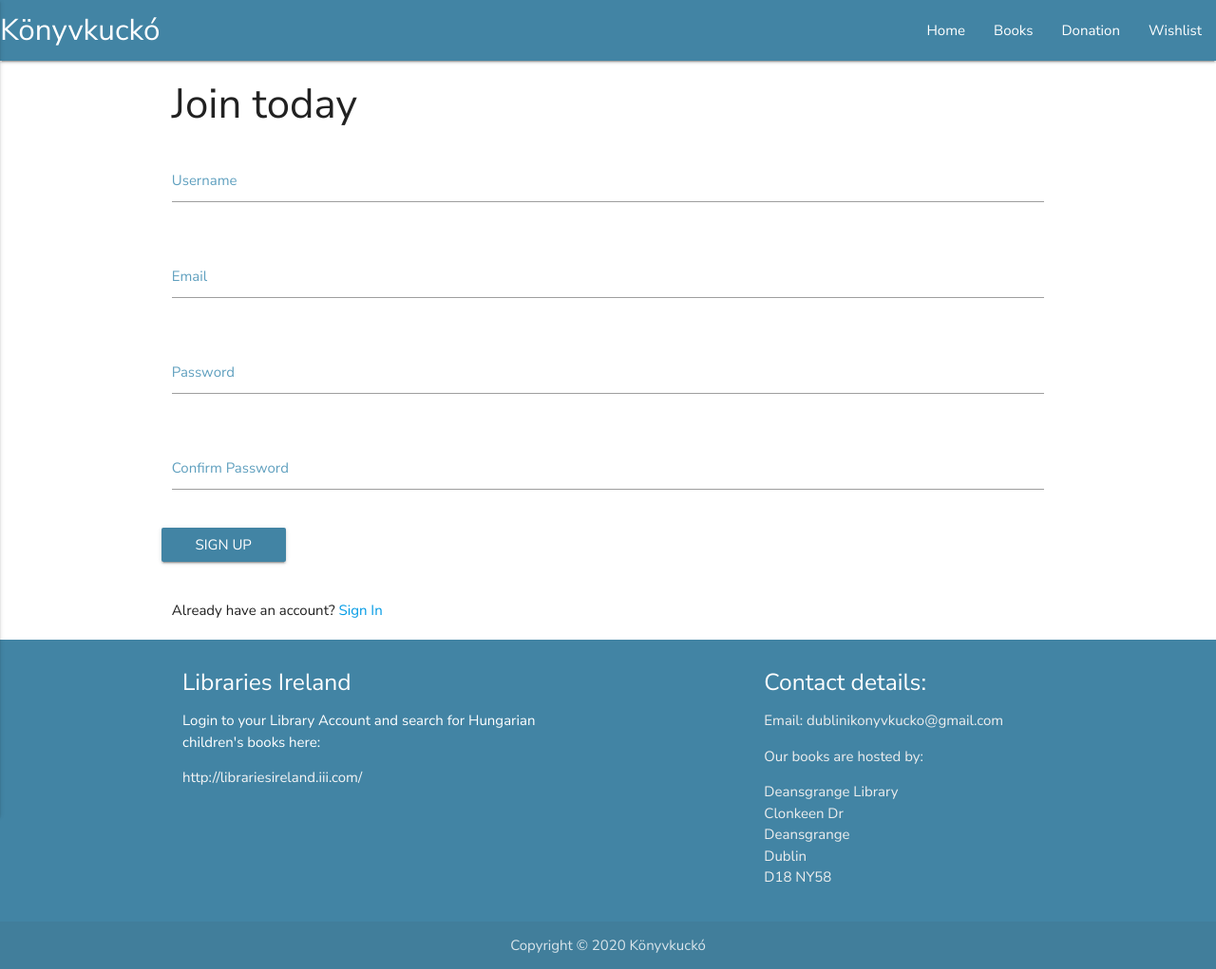
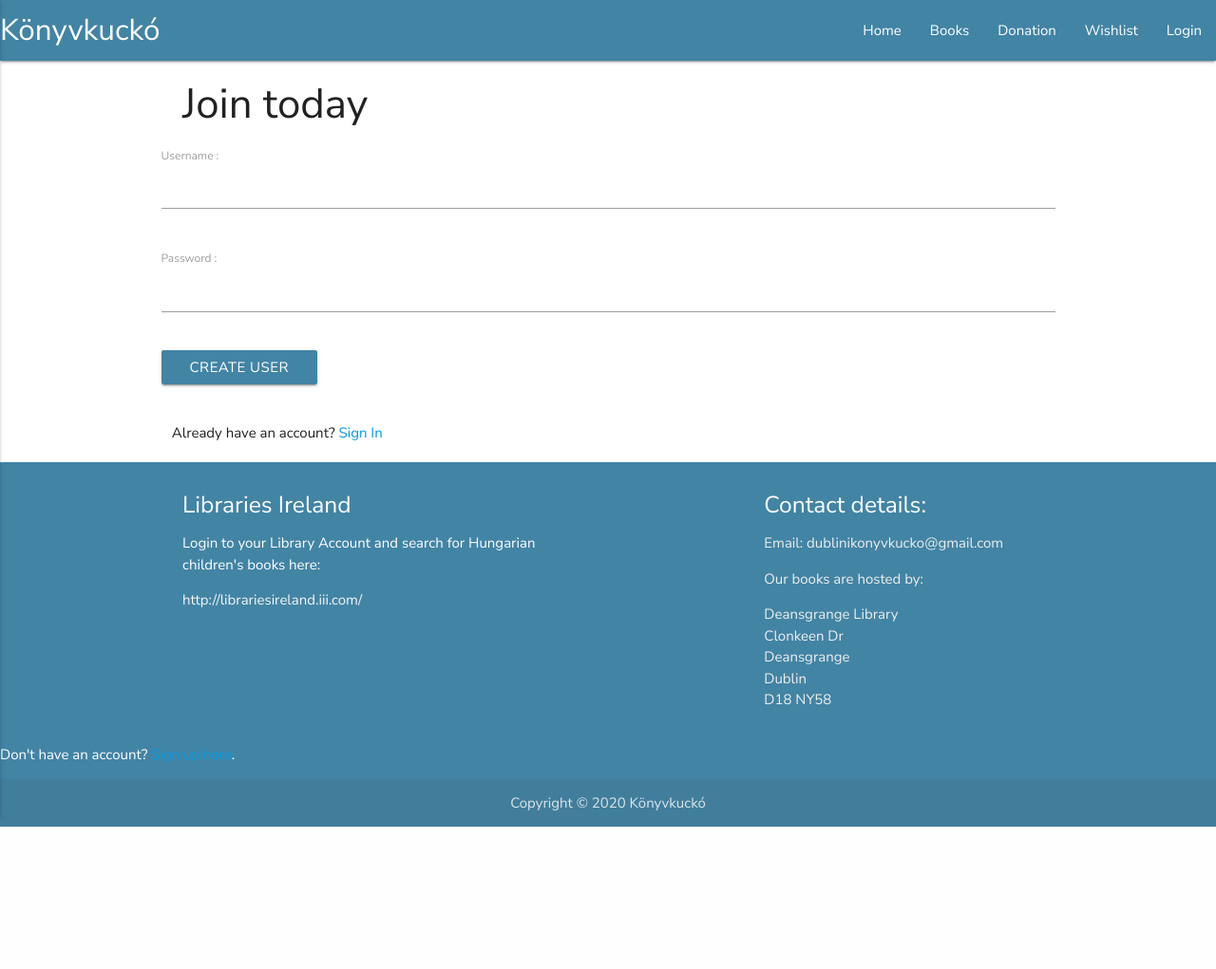
Before and after one commit to taikatta/Milestone3-Konyvkucko, a Flask app: page /register in a window 1280 px wide. Shown: the whole page at 95% size. After the commit the page ends 871 px from the top, so only its background shows below. Run offline with Flask 2, Linux system fonts and the light colour scheme; data that the repository does not hold is empty; some libraries are stand-ins or nearby versions.

Commit message:
Login and register added

```diff
--- a/app.py
+++ b/app.py
@@ -1,9 +1,13 @@
 import os
 from os import path
-from flask import Flask, render_template, redirect, request, url_for, flash
+from flask import Flask, render_template, redirect, request, url_for, flash, session
+from flask_login import LoginManager, current_user, login_user, logout_user, login_required
 from forms import RegistrationForm, LoginForm
+from werkzeug.security import generate_password_hash, check_password_hash
 from flask_pymongo import PyMongo
 from bson.objectid import ObjectId
+import bcrypt
+
 
 
 """
@@ -23,6 +27,7 @@ app.config["MONGO_URI"] = 'mongodb+srv://root:m0ng0database@myfirstcluster-ptc6u
 app.config['SECRET_KEY'] ='da9be48bda6f85a3d2a1945b7c163b58'
 
 mongo = PyMongo(app)
+
 
 @app.route('/')
 def home():
@@ -192,25 +197,63 @@ def book_detail(book_id):
 def response_404(exception):
     return render_template('404.html', exception=exception)
 
-@app.route('/register', methods=['GET', 'POST'])
-def register():
-    form = RegistrationForm()
-    if form.validate_on_submit():
-        flash(f'Account created for {form.username.data}!', 'success')
-        return redirect(url_for('home'))
-    return render_template('register.html', title='Register', form=form)
-
+@app.route('/userlogin', methods=['GET', 'POST'])
+def userlogin():
+    return render_template("login.html", title='Login')
 
 @app.route('/login', methods=['GET', 'POST'])
 def login():
-    form = LoginForm()
-    if form.validate_on_submit():
-        if form.email.data == 'taikatta@gmail.com' and form.password.data == 'CodeInstitute':
-            flash('You have been logged in!', 'success')
+    username = request.form['username']
+    login_user = mongo.db.users.find_one({'username' : username})
+
+    if login_user:
+        if bcrypt.checkpw(request.form['password'].encode('utf-8'),
+                        login_user['password']):
+            session['username'] = request.form.to_dict()['username']
+            """ user_id = login_user['username'] """
+            flash('You are successfully logged in')
             return redirect(url_for('home'))
         else:
-            flash('Login Unsuccessful. Please check username and password', 'danger')
-    return render_template('login.html', title='Login', form=form)
+            flash('Invalid username/password combination!')
+            return render_template('register.html', genres=mongo.db.genres.find())
+    else:
+        flash('Invalid username/password combination!')
+
+    return render_template('register.html', genres=mongo.db.genres.find())
+
+@app.route('/register', methods=['POST', 'GET'])
+def register():
+    """Register user."""
+
+    if request.method == 'POST':
+        existing_user = mongo.db.users.find_one({'username' : request.form['username']})
+        password = request.form['password']
+        username = request.form['username']
+
+        if password == '' or username == '':
+            error = 'Please enter a username and password'
+            return render_template("home.html", title='Home', error=error)
+
+        if existing_user is None:
+            hashpass = bcrypt.hashpw(request.form['password'].encode('utf-8'), bcrypt.gensalt())
+
+            mongo.db.users.insert_one({
+                'username' : request.form['username'],
+                'password' : hashpass
+            })
+            session['username'] = request.form['username']
+            return redirect(url_for('home'))
+        else:
+            flash('This username already exists!')
+
+    return render_template('register.html', genres=mongo.db.genres.find())
+
+@app.route('/end_session')
+def end_session():
+    """End session."""
+
+    session.clear()
+    return render_template("home.html", title='Home')
 
 if __name__ == '__main__':
     app.run(host=os.environ.get('IP'),
--- a/templates/base.html
+++ b/templates/base.html
@@ -26,12 +26,14 @@
                     <li><a href="{{url_for('allbooks')}}">Books</a></li>
                     <li><a href="{{url_for('book_donation')}}">Donation</a></li>
                     <li><a href="{{url_for('wishlist')}}">Wishlist</a></li>
+                    <li><a href="{{url_for('userlogin')}}">Login</a></li>
                 </ul>
                 <ul class="side-nav" id="mobile-demo">
                     <li><a href="{{url_for('home')}}">Home</a></li>
                     <li><a href="{{url_for('allbooks')}}">Books</a></li>
                     <li><a href="{{url_for('book_donation')}}">Donation</a></li>
                     <li><a href="{{url_for('wishlist')}}">Wishlist</a></li>
+                    <li><a href="{{url_for('userlogin')}}">Login</a></li>
                 </ul>
             </div>
         </nav>
@@ -50,17 +52,24 @@
                 <div class="col l6 s12">
                     <h5 class="white-text">Libraries Ireland</h5>
                     <p>Login to your Library Account and search for Hungarian children's books here:</p>
-                    <a href="http://librariesireland.iii.com/iii/encore/search/C__SJ894.511__Orightresult__U?lang=eng&suite=def" target="_blank"><p class="grey-text text-lighten-4">http://librariesireland.iii.com/</p></a>
+                    <a href="http://librariesireland.iii.com/iii/encore/search/C__SJ894.511__Orightresult__U?lang=eng&suite=def"
+                        target="_blank">
+                        <p class="grey-text text-lighten-4">http://librariesireland.iii.com/</p>
+                    </a>
 
                 </div>
                 <div class="col l4 offset-l2 s12">
                     <h5 class="white-text">Contact details:</h5>
                     <p class="grey-text text-lighten-3">Email: dublinikonyvkucko@gmail.com</p>
                     <p class="grey-text text-lighten-3">Our books are hosted by:</p>
-                    <p class="grey-text text-lighten-3" href="#!">Deansgrange Library<br>Clonkeen Dr<br>Deansgrange<br>Dublin<br>D18 NY58</p>
+                    <p class="grey-text text-lighten-3" href="#!">Deansgrange Library<br>Clonkeen
+                        Dr<br>Deansgrange<br>Dublin<br>D18 NY58</p>
                 </div>
             </div>
         </div>
+        {% if not session %}
+        <p> Don't have an account? <a href="{{ url_for('register') }}">Sign up here</a>. </p>
+        {% endif %}
         <div class="footer-copyright">
             <div class="container">
                 Copyright © 2020 Könyvkuckó
--- a/templates/register.html
+++ b/templates/register.html
@@ -2,40 +2,19 @@
 {% block content %}
 
 <div class="container">
+    <h3>Join today</h3>
     <div class="row">
-        <form method="POST" action="">
-            {{ form.hidden_tag() }}
-
-            <h3>Join today</h3>
+        <form method="POST" action="{{ url_for('register') }}">
             <div class="row">
-                <div class="input-field col s12">
-                    {{ form.username.label }}
-                    {{ form.username }}
-                </div>
+                <label for="username">Username : </label>
+                <input name="username" id="username"></input>
             </div>
             <div class="row">
-                <div class="input-field col s12">
-                    {{ form.email.label }}
-                    {{ form.email }}
-                </div>
+                <label for="password">Password : </label>
+                <input type="password" id="password" name="password"> </input>
             </div>
             <div class="row">
-                <div class="input-field col s12">
-                    {{ form.password.label }}
-                    {{ form.password }}
-                </div>
-            </div>
-            <div class="row">
-                <div class="input-field col s12">
-                    {{ form.confirm_password.label }}
-                    {{ form.confirm_password }}
-                </div>
-            </div>
-
-            <div class="row">
-                <button class="btn waves-effect waves-light" type="submit" name="action">
-                    {{ form.submit}}
-                </button>
+                <button type='submit' class="btn waves-effect waves-light"> Create user </button>
             </div>
         </form>
     </div>
```
Also changed, not shown: templates/login.html (+15 -19 lines).
